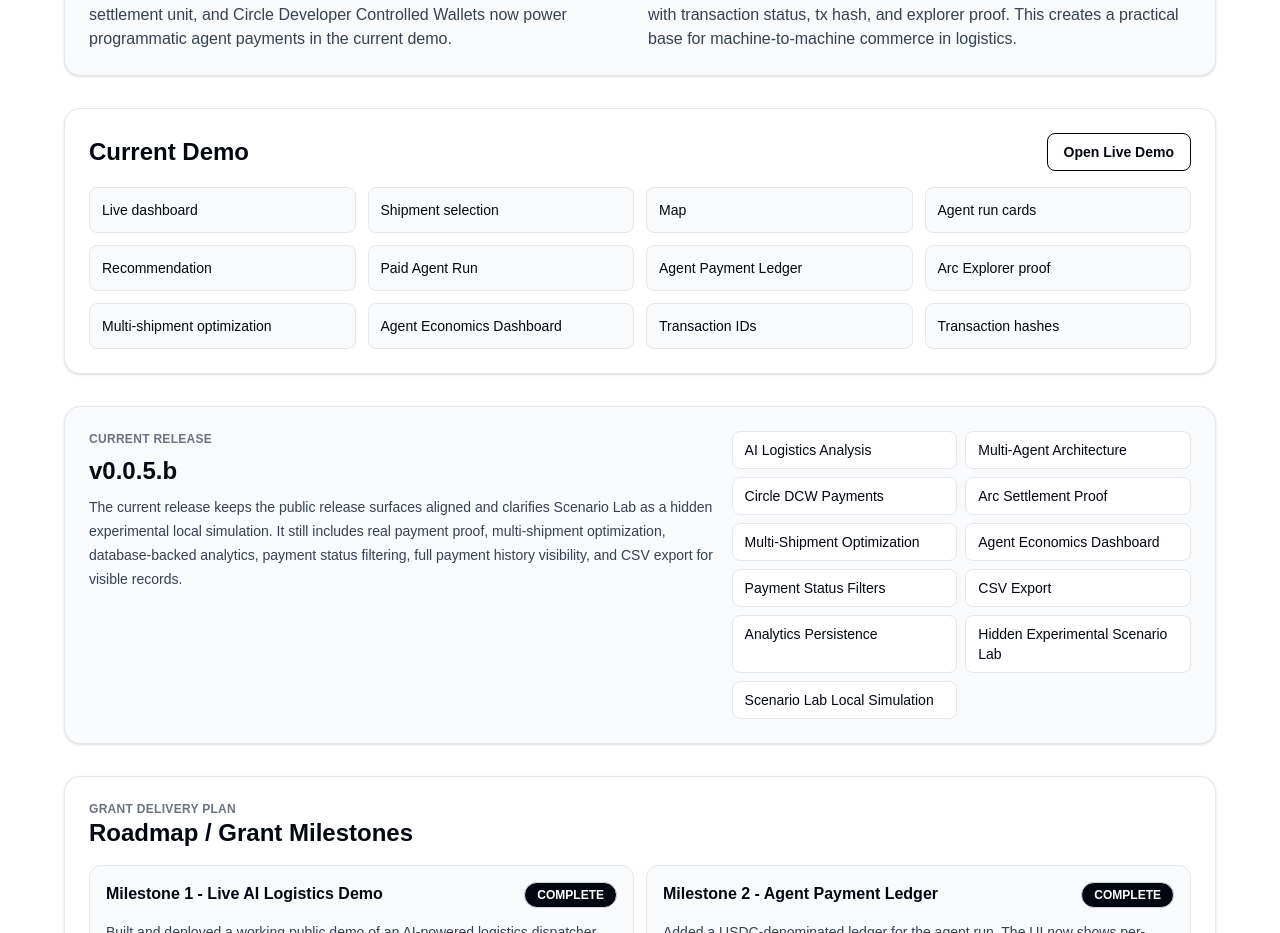
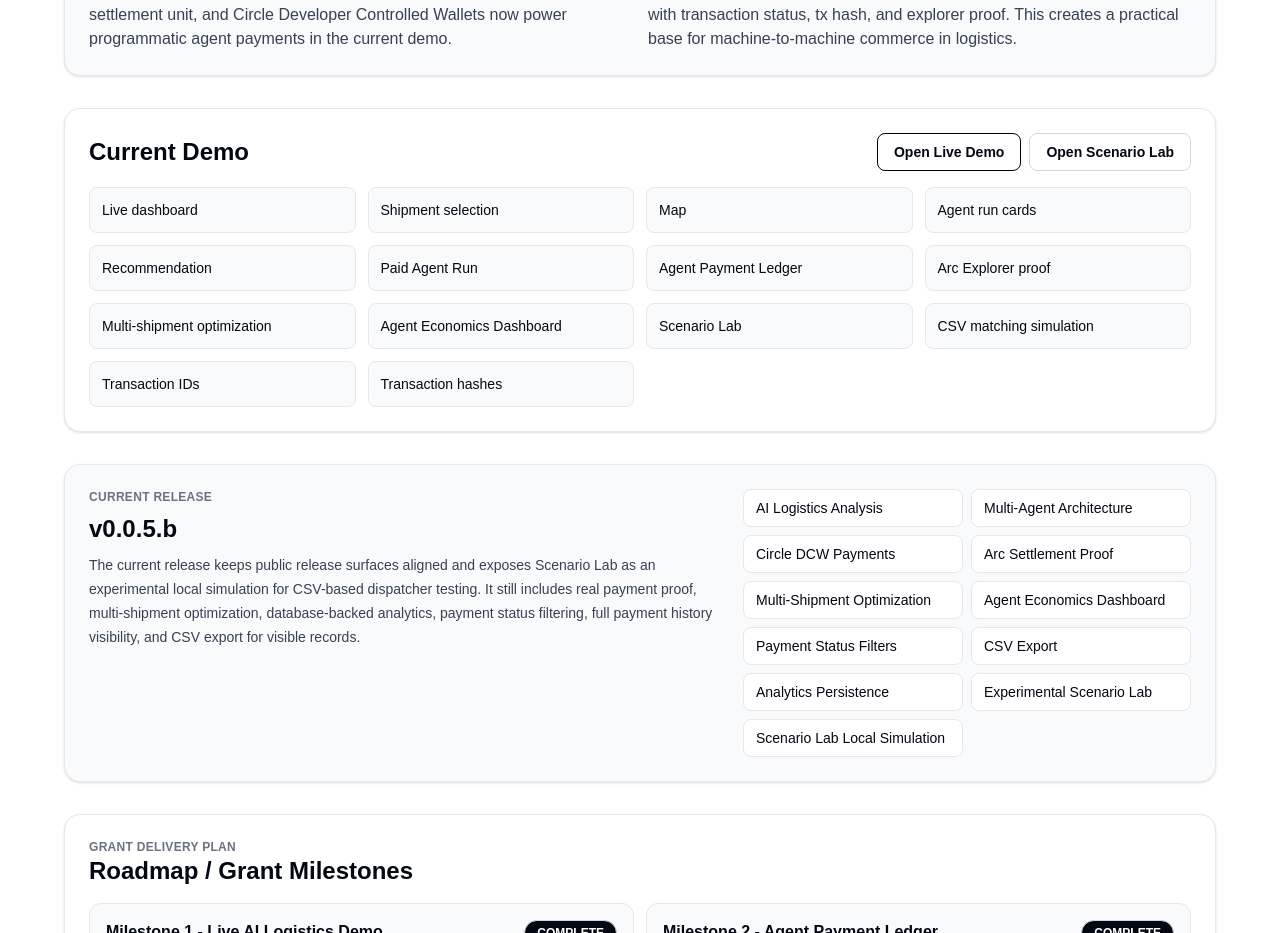
Before and after one commit to Alexkoko27/arc-ai-logistics, a Next.js app: page /grant in a window 1280 px wide. Shown: the part 1620-2553 px from the top of the page. Built offline with nearby package versions, Linux system fonts and the light colour scheme.

Commit message:
mention Scenario Lab on grant page

```diff
--- a/app/grant/page.tsx
+++ b/app/grant/page.tsx
@@ -55,6 +55,8 @@ const demoItems = [
   "Arc Explorer proof",
   "Multi-shipment optimization",
   "Agent Economics Dashboard",
+  "Scenario Lab",
+  "CSV matching simulation",
   "Transaction IDs",
   "Transaction hashes",
 ];
@@ -69,7 +71,7 @@ const implementedItems = [
   "Payment Status Filters",
   "CSV Export",
   "Analytics Persistence",
-  "Hidden Experimental Scenario Lab",
+  "Experimental Scenario Lab",
   "Scenario Lab Local Simulation",
 ];
 
@@ -192,12 +194,20 @@ export default function GrantPage() {
         <section className="rounded-2xl border border-gray-200 bg-white p-5 shadow-sm sm:p-6">
           <div className="flex flex-col gap-3 sm:flex-row sm:items-center sm:justify-between">
             <h2 className="text-2xl font-bold">Current Demo</h2>
+            <div className="flex flex-wrap gap-2">
               <Link
                 className="inline-flex w-fit rounded-lg border border-black px-4 py-2 text-sm font-semibold hover:bg-black hover:text-white"
                 href="/"
               >
                 Open Live Demo
               </Link>
+              <Link
+                className="inline-flex w-fit rounded-lg border border-gray-300 px-4 py-2 text-sm font-semibold hover:bg-gray-50"
+                href="/scenario-lab"
+              >
+                Open Scenario Lab
+              </Link>
+            </div>
           </div>
           <div className="mt-4 grid grid-cols-1 gap-3 md:grid-cols-2 lg:grid-cols-4">
             {demoItems.map((item) => (
@@ -216,11 +226,12 @@ export default function GrantPage() {
               </p>
               <h2 className="text-2xl font-bold">v0.0.5.b</h2>
               <p className="max-w-2xl text-sm leading-6 text-gray-700">
-                The current release keeps the public release surfaces aligned and
-                clarifies Scenario Lab as a hidden experimental local simulation.
-                It still includes real payment proof, multi-shipment optimization,
-                database-backed analytics, payment status filtering, full payment
-                history visibility, and CSV export for visible records.
+                The current release keeps public release surfaces aligned and
+                exposes Scenario Lab as an experimental local simulation for CSV-based
+                dispatcher testing. It still includes real payment proof,
+                multi-shipment optimization, database-backed analytics, payment
+                status filtering, full payment history visibility, and CSV export
+                for visible records.
               </p>
             </div>
             <div className="grid grid-cols-1 gap-2 text-sm sm:grid-cols-2 lg:min-w-[28rem]">
```
Lines whose indentation alone changed are shown as unchanged.
